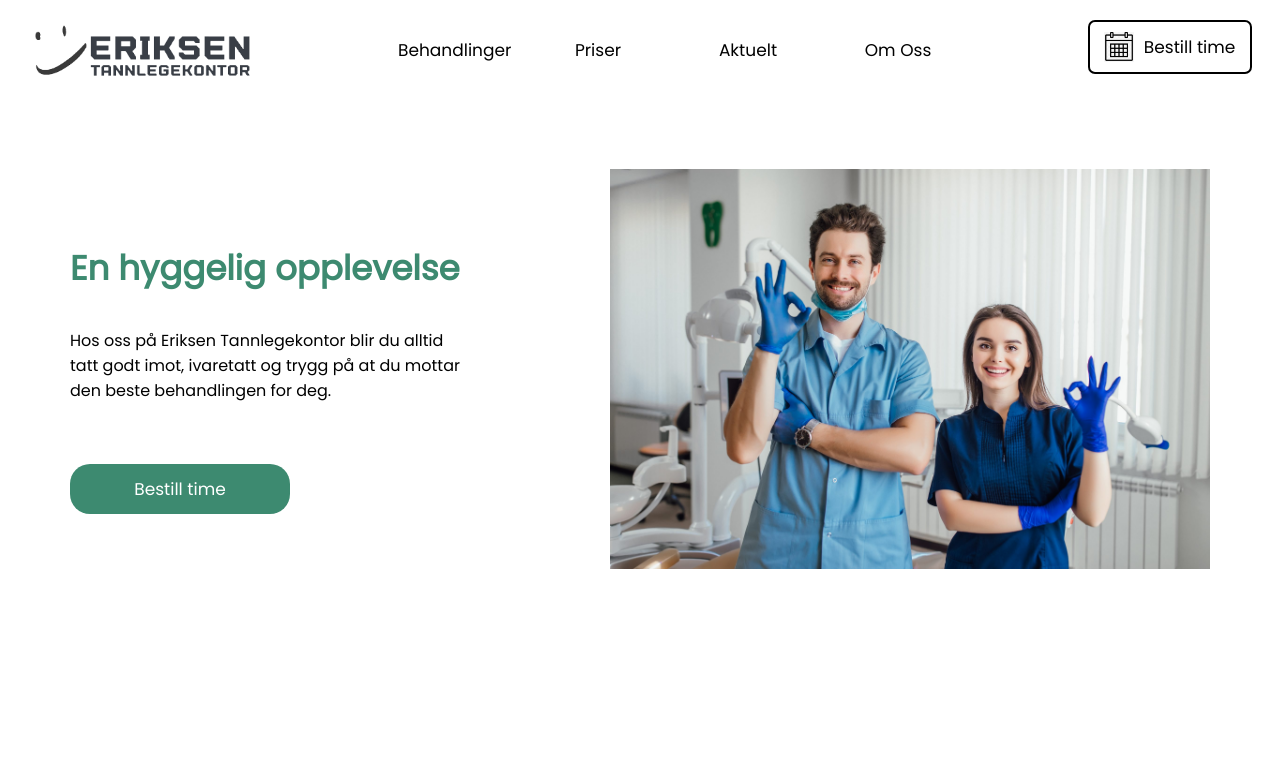
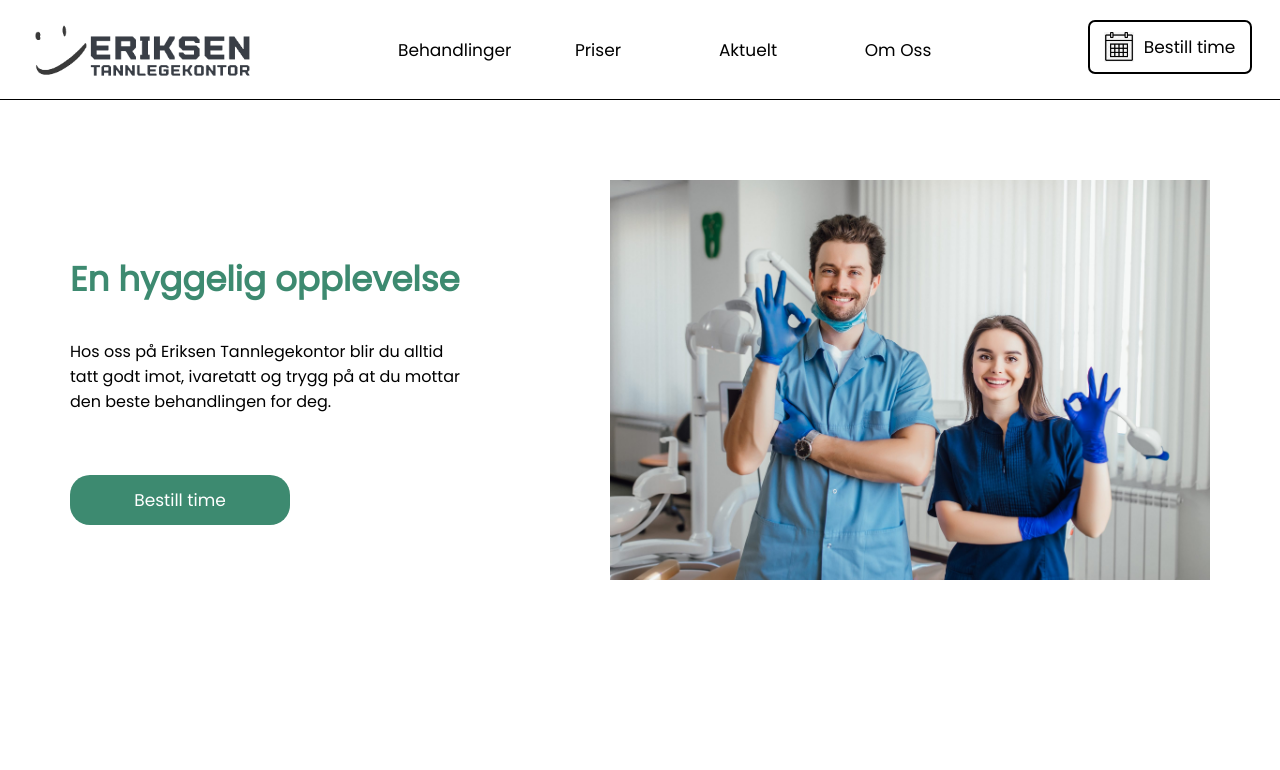
Before and after one commit to SanderRasmus/Eriksen_Tannlege, a plain HTML site: page index.html in a window 1280 px wide. Shown: the top 770 px of the page. Drawn offline with Linux system fonts and the light colour scheme.

Commit message:
Navbar fix

```diff
--- a/style.css
+++ b/style.css
@@ -15,6 +15,8 @@ nav {
     justify-content: center;
     flex-direction: row;
     gap: 50px;
+    padding-bottom: 10px;
+    border-bottom: 1px solid black;
 }
 
 nav > div > p {
```
